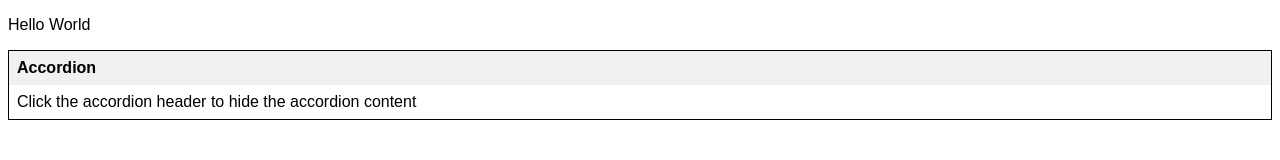
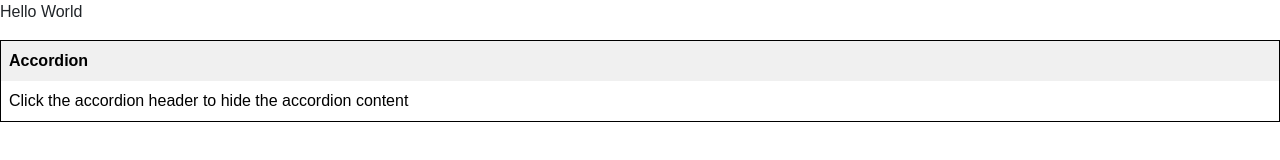
Before and after one commit to mshelley-twg/juno-workshop, a React app: page / in a window 1280 px wide. Built offline with nearby package versions, Linux system fonts and the light colour scheme.

Commit message:
Install react bootstrap, bootstrap, and formik

```diff
--- a/package.json
+++ b/package.json
@@ -3,9 +3,12 @@
   "version": "0.1.0",
   "private": true,
   "dependencies": {
+    "bootstrap": "^4.4.1",
     "classnames": "^2.2.6",
+    "formik": "^2.0.8",
     "node-sass": "^4.13.0",
     "react": "^16.12.0",
+    "react-bootstrap": "^1.0.0-beta.16",
     "react-dom": "^16.12.0",
     "react-router-dom": "^5.1.2",
     "react-scripts": "3.2.0"
--- a/src/common/styles/index.scss
+++ b/src/common/styles/index.scss
@@ -1,4 +1,5 @@
 @import-normalize;
+@import '~bootstrap/dist/css/bootstrap.min.css';
 
 body {
   font-family: Arial, Helvetica, sans-serif;
```
Also changed, not shown: 1 other file.
